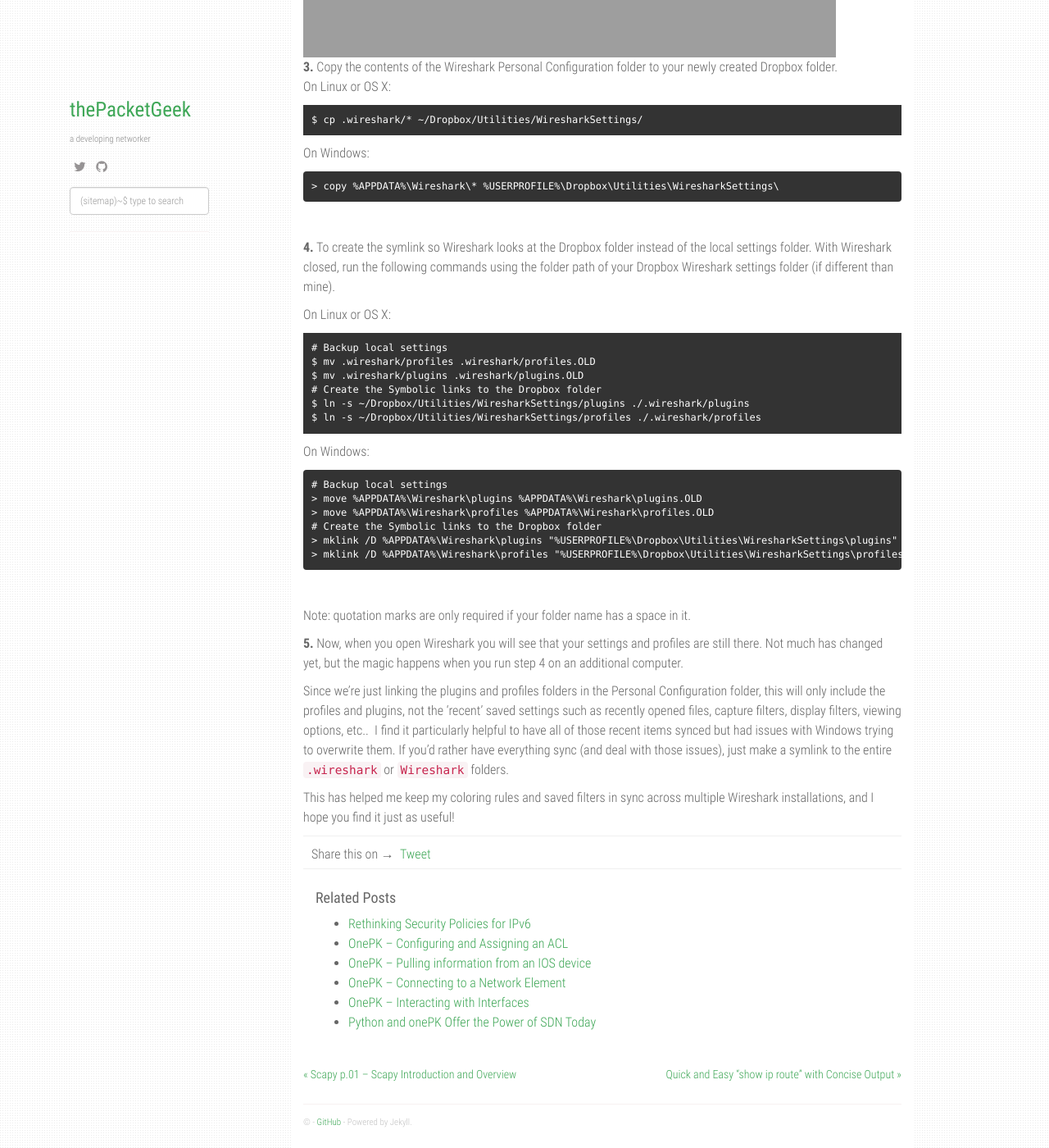
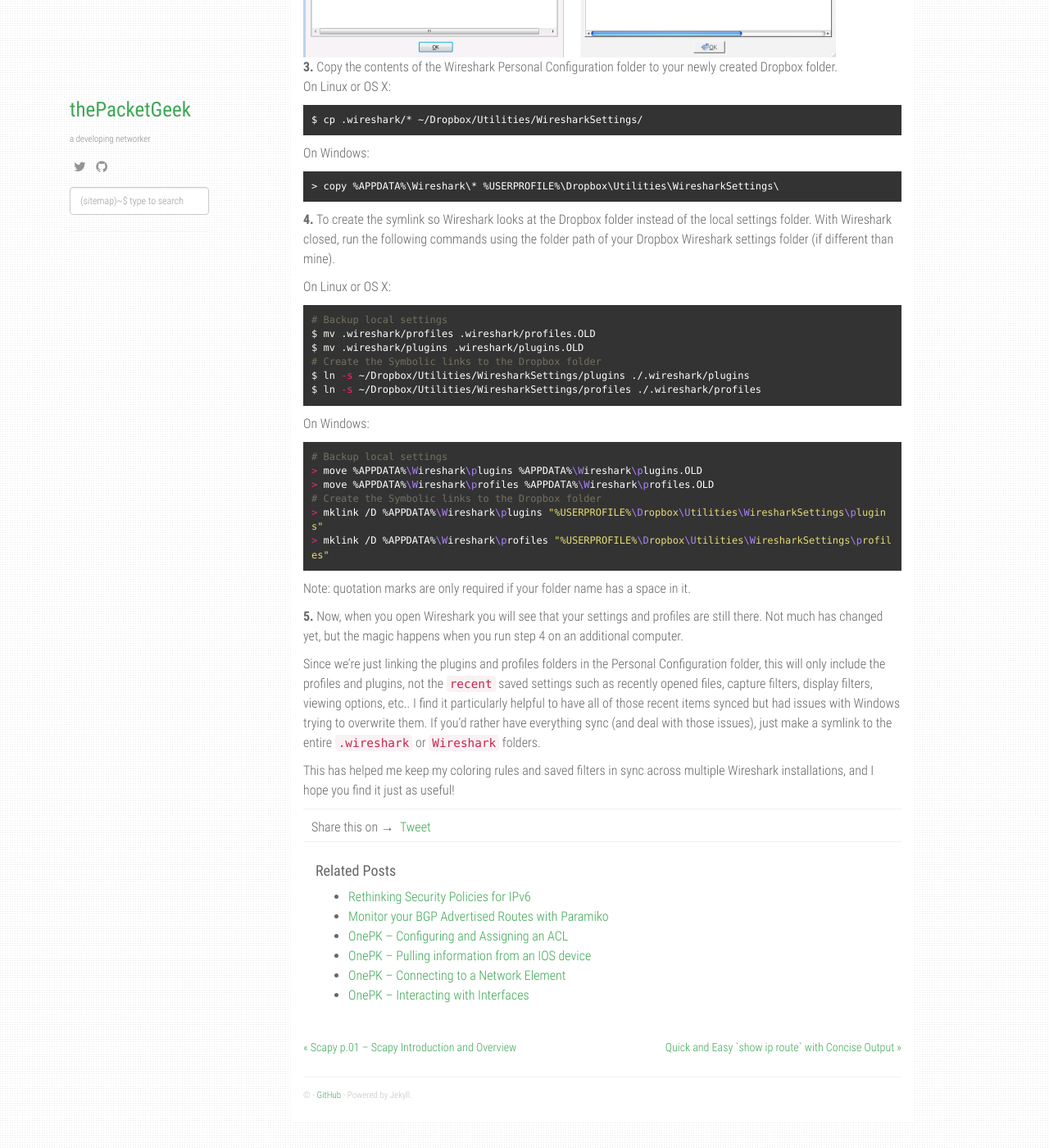
Before and after one commit to thepacketgeek/thepacketgeek.github.io, a Jekyll site: the page built from _posts/networking/2013-11-13-sync-wireshark-profile-settings-with-dropbox.md, in a window 1280 px wide and 1400 px high, scrolled down 818 px. Shown: the whole window at 82% size. Built offline with Jekyll 4.4.1, drawn with Linux system fonts in a browser that asks for light colours; comment, search, counter and statistics services are not loaded.

Commit message:
Updating Networking Posts

````diff
--- a/_posts/networking/2013-11-13-sync-wireshark-profile-settings-with-dropbox.md
+++ b/_posts/networking/2013-11-13-sync-wireshark-profile-settings-with-dropbox.md
@@ -1,62 +1,63 @@
 ---
-id: 176
 title: Sync Wireshark Profile Settings with Dropbox
 date: 2013-11-13T17:02:42-07:00
 author: Mat
 layout: post
-guid: http://thepacketgeek.com/?p=176
 permalink: /sync-wireshark-profile-settings-with-dropbox/
 categories:
   - Networking
-tags:
-  - Wireshark
 ---
-In this day and age you probably have more than one computer (laptop, VM, home desktop??). Also, if you&#8217;re like me you probably have Wireshark installed on anything you can get your hands on! It can be a bit of a pain to keep your favorite Wireshark settings such as protocol options, coloring rules, and saved display filters up to date with each Wireshark installation. Using Dropbox (or a similar service) you can easily keep your Wireshark profiles in sync on all computers.<!--more-->
+In this day and age you probably have more than one computer (laptop, VM, home desktop??). Also, if you're like me you probably have Wireshark installed on anything you can get your hands on! It can be a bit of a pain to keep your favorite Wireshark settings such as protocol options, coloring rules, and saved display filters up to date with each Wireshark installation. Using Dropbox (or a similar service) you can easily keep your Wireshark profiles in sync on all computers.<!--more-->
 
 **1.** Create a new folder to save your Wireshark profiles. In my Dropbox folder, I created a `Dropbox/Utilities/WiresharkSettings/` folder.
 
-**2.** Find where Wireshark is saving your current settings. I did this on my main work computer since I know my settings are up to date there. Open Wireshark and click Help > About Wireshark. In the window that opens, click the Folders tab. We&#8217;re looking for the Personal Configuration folder. Once you make note of the folder in use make sure to close Wireshark.
+**2.** Find where Wireshark is saving your current settings. I did this on my main work computer since I know my settings are up to date there. Open Wireshark and click Help > About Wireshark. In the window that opens, click the Folders tab. We're looking for the Personal Configuration folder. Once you make note of the folder in use make sure to close Wireshark.
 
 <p style="text-align: center;">
-  <img class="wp-image-177 aligncenter" src="//thepacketgeek.com/wp-content/uploads/2013/11/Screenshot-2013-11-13-16.23.02-240x300.png" alt="Wireshark About" width="168" height="210" srcset="https://thepacketgeek.com/wp-content/uploads/2013/11/Screenshot-2013-11-13-16.23.02-240x300.png 240w, https://thepacketgeek.com/wp-content/uploads/2013/11/Screenshot-2013-11-13-16.23.02.png 456w" sizes="(max-width: 168px) 100vw, 168px" />
+  <img class="wp-image-177 aligncenter" src="{{ site.url }}/static/img/wireshark-about.png"  alt="Wireshark About" width="168" height="210" sizes="(max-width: 168px) 100vw, 168px" />
 </p>
 
 <div style="clear: both;">
-  <a href="http://thepacketgeek.com/wp-content/uploads/2013/11/Wireshark-Folders.png"><img class="aligncenter size-large wp-image-189" src="//thepacketgeek.com/wp-content/uploads/2013/11/Wireshark-Folders-1024x457.png" alt="Wireshark Folders" width="650" height="290" srcset="https://thepacketgeek.com/wp-content/uploads/2013/11/Wireshark-Folders-1024x457.png 1024w, https://thepacketgeek.com/wp-content/uploads/2013/11/Wireshark-Folders-300x134.png 300w, https://thepacketgeek.com/wp-content/uploads/2013/11/Wireshark-Folders.png 1300w" sizes="(max-width: 650px) 100vw, 650px" /></a>
+  <img class="aligncenter size-large wp-image-189" src="{{ site.url }}/static/img/wireshark-about-mac.png" alt="Wireshark Folders" width="650" height="290" sizes="(max-width: 650px) 100vw, 650px" />
 </div>
 
 **3.** Copy the contents of the Wireshark Personal Configuration folder to your newly created Dropbox folder.
 On Linux or OS X:
 
-    $ cp .wireshark/* ~/Dropbox/Utilities/WiresharkSettings/
+```
+$ cp .wireshark/* ~/Dropbox/Utilities/WiresharkSettings/
+```
 
 On Windows:
 
-<pre class="lang:default decode:true">&gt; copy %APPDATA%\Wireshark\* %USERPROFILE%\Dropbox\Utilities\WiresharkSettings\</pre>
+```
+> copy %APPDATA%\Wireshark\* %USERPROFILE%\Dropbox\Utilities\WiresharkSettings\
+```
 
-&nbsp;
 
 **4.** To create the symlink so Wireshark looks at the Dropbox folder instead of the local settings folder. With Wireshark closed, run the following commands using the folder path of your Dropbox Wireshark settings folder (if different than mine).
 
 On Linux or OS X:
 
-    # Backup local settings
-    $ mv .wireshark/profiles .wireshark/profiles.OLD
-    $ mv .wireshark/plugins .wireshark/plugins.OLD
-    # Create the Symbolic links to the Dropbox folder
-    $ ln -s ~/Dropbox/Utilities/WiresharkSettings/plugins ./.wireshark/plugins
-    $ ln -s ~/Dropbox/Utilities/WiresharkSettings/profiles ./.wireshark/profiles
+```bash
+# Backup local settings
+$ mv .wireshark/profiles .wireshark/profiles.OLD
+$ mv .wireshark/plugins .wireshark/plugins.OLD
+# Create the Symbolic links to the Dropbox folder
+$ ln -s ~/Dropbox/Utilities/WiresharkSettings/plugins ./.wireshark/plugins
+$ ln -s ~/Dropbox/Utilities/WiresharkSettings/profiles ./.wireshark/profiles
+```
 
 On Windows:
 
-<pre class="lang:default decode:true  "># Backup local settings
-&gt; move %APPDATA%\Wireshark\plugins %APPDATA%\Wireshark\plugins.OLD
-&gt; move %APPDATA%\Wireshark\profiles %APPDATA%\Wireshark\profiles.OLD
+```bash
+# Backup local settings
+> move %APPDATA%\Wireshark\plugins %APPDATA%\Wireshark\plugins.OLD
+> move %APPDATA%\Wireshark\profiles %APPDATA%\Wireshark\profiles.OLD
 # Create the Symbolic links to the Dropbox folder
-&gt; mklink /D %APPDATA%\Wireshark\plugins "%USERPROFILE%\Dropbox\Utilities\WiresharkSettings\plugins"
-&gt; mklink /D %APPDATA%\Wireshark\profiles "%USERPROFILE%\Dropbox\Utilities\WiresharkSettings\profiles"</pre>
-
-&nbsp;
+> mklink /D %APPDATA%\Wireshark\plugins "%USERPROFILE%\Dropbox\Utilities\WiresharkSettings\plugins"
+> mklink /D %APPDATA%\Wireshark\profiles "%USERPROFILE%\Dropbox\Utilities\WiresharkSettings\profiles"
+```
 
 <p class="caption">
   Note: quotation marks are only required if your folder name has a space in it.
--- a/index.html
+++ b/index.html
@@ -41,7 +41,7 @@
       <li><a href="processing-and-storing-bgp-messages-in-mongodb">Processing and Storing BGP Messages in MongoDB</a></li>
   </ol>
 
-  <h1>PyShark</h1>
+  <!-- <h1>PyShark</h1>
   <hr />
   <h3>Intro to PyShark</h3>
   <ol class="posts">
@@ -50,13 +50,13 @@
       <li><a href="pyshark-using-the-capture-object">Using the Capture Object</a></li>
       <li><a href="pyshark-using-the-packet-object">Using the Packet Object</a></li>
       <li><a href="graphing-packet-details-with-pyshark-pygal-and-flask">Graphing packet details with PyShark, pygal, and Flask</a></li>
-  </ol>
+  </ol> -->
 
   <h1>Networking</h1>
   <hr />
   <ol class="posts">
       <li><a href="sync-wireshark-profile-settings-with-dropbox">Sync Wireshark Profile Settings with Dropbox</a></li>
-      <li><a href="monitor-your-bgp-advertised-routes-with-paramiko"></a>Monitor your BGP Advertised Routes with Paramiko</li>
+      <li><a href="monitor-your-bgp-advertised-routes-with-paramiko">Monitor your BGP Advertised Routes with Paramiko</a></li>
       <li><a href="quick-and-easy-show-ip-route-concise-output">Quick and Easy “show ip route” with Concise Output</a></li>
       <li><a href="tftp-copy-from-a-non-global-vrf">TFTP copy from a non-global VRF</a></li>
       <li><a href="rethinking-security-policies-for-ipv6">Rethinking Security Policies for IPv6</a></li>
````
Also changed, not shown: other parts of _posts/networking/2013-11-13-sync-wireshark-profile-settings-with-dropbox.md (+1 -1 lines), _posts/networking/2013-11-26-quick-and-easy-show-ip-route-concise-output.md (+5 -9 lines), _posts/networking/2014-04-16-tftp-copy-from-a-non-global-vrf.md (+7 -15 lines), _posts/networking/2015-07-07-monitor-your-bgp-advertised-routes-with-paramiko.md (+9 -14 lines), _posts/networking/2015-07-14-rethinking-security-policies-for-ipv6.md (+24 -22 lines), static/img/security-ipv6-addresses.png (added), static/img/security-ipv6-one-int.png (added), static/img/security-ipv6-two-ints.png (added), static/img/wireshark-about-mac.png (added), static/img/wireshark-about-windows.png (added), static/img/wireshark-about.png (added).
